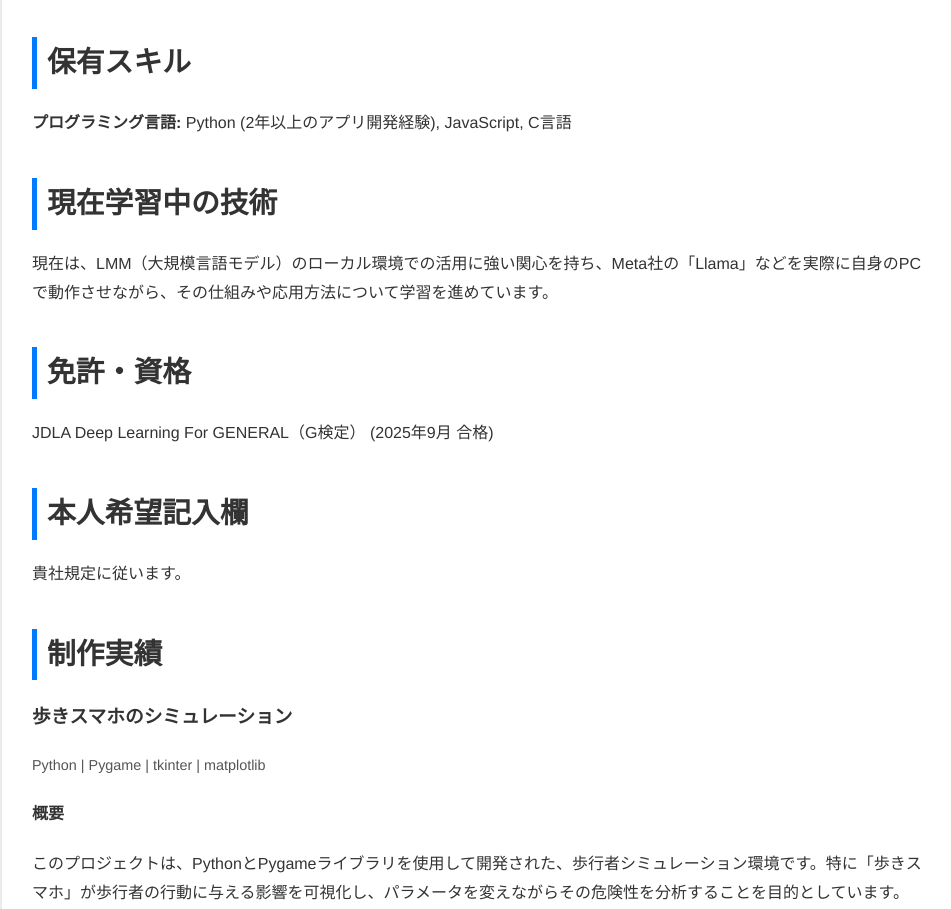
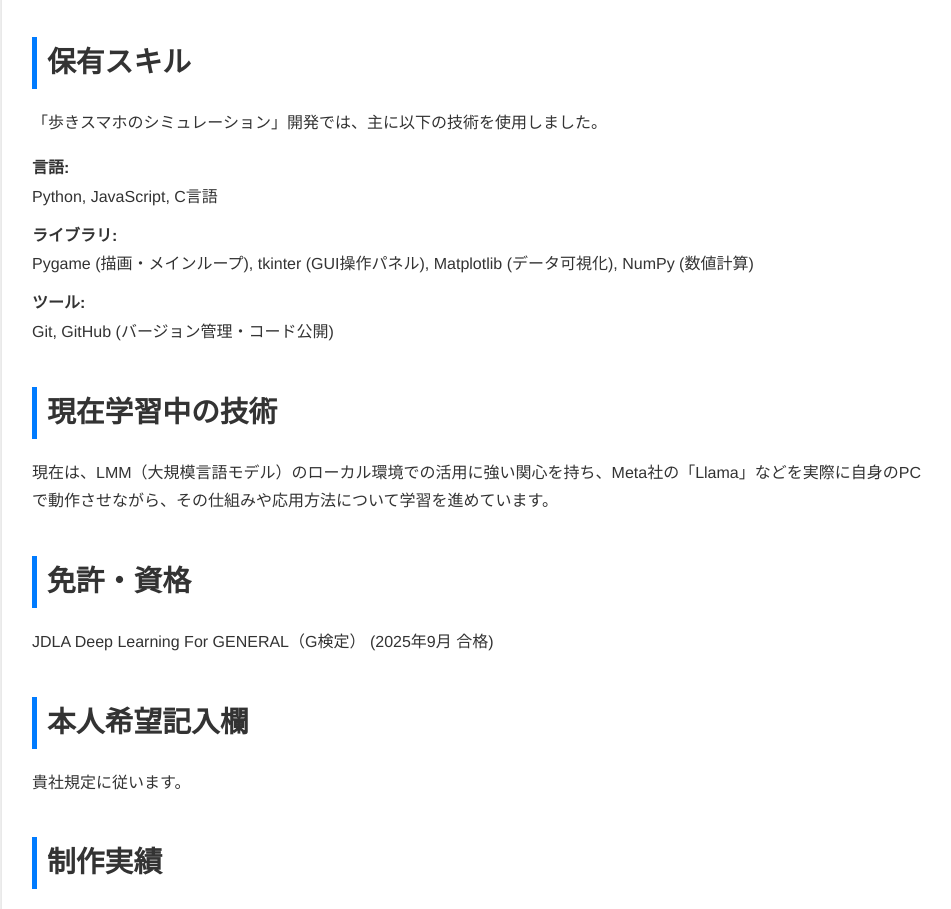
Before and after one commit to jyouhou291/takei-portfolio, a plain HTML site: page index.html in a window 1280 px wide. Shown: the part 2217-3126 px from the top of the page, without its empty margins (158-1109 px from the left). Drawn offline with Linux system fonts and the light colour scheme.

Commit message:
Flesh out skills section

```diff
--- a/index.html
+++ b/index.html
@@ -223,8 +223,11 @@
 
         <div class="section">
             <h2>保有スキル</h2>
-            <ul>
-                <li><strong>プログラミング言語:</strong> Python (2年以上のアプリ開発経験), JavaScript, C言語</li>
+            <p>「歩きスマホのシミュレーション」開発では、主に以下の技術を使用しました。</p>
+            <ul style="list-style-type: none; padding-left: 0;">
+                <li><strong>言語:</strong><br>Python, JavaScript, C言語</li>
+                <li style="margin-top: 10px;"><strong>ライブラリ:</strong><br>Pygame (描画・メインループ), tkinter (GUI操作パネル), Matplotlib (データ可視化), NumPy (数値計算)</li>
+                <li style="margin-top: 10px;"><strong>ツール:</strong><br>Git, GitHub (バージョン管理・コード公開)</li>
             </ul>
         </div>
 
```
